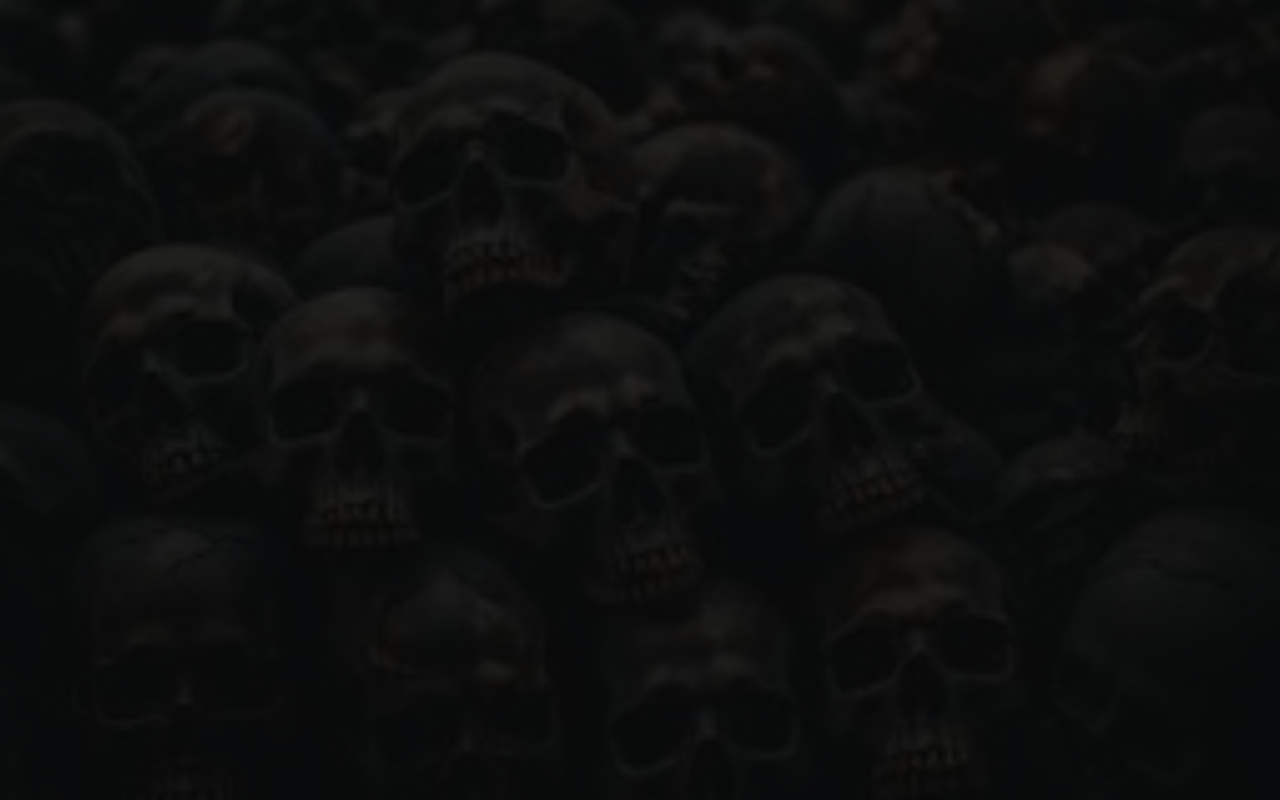
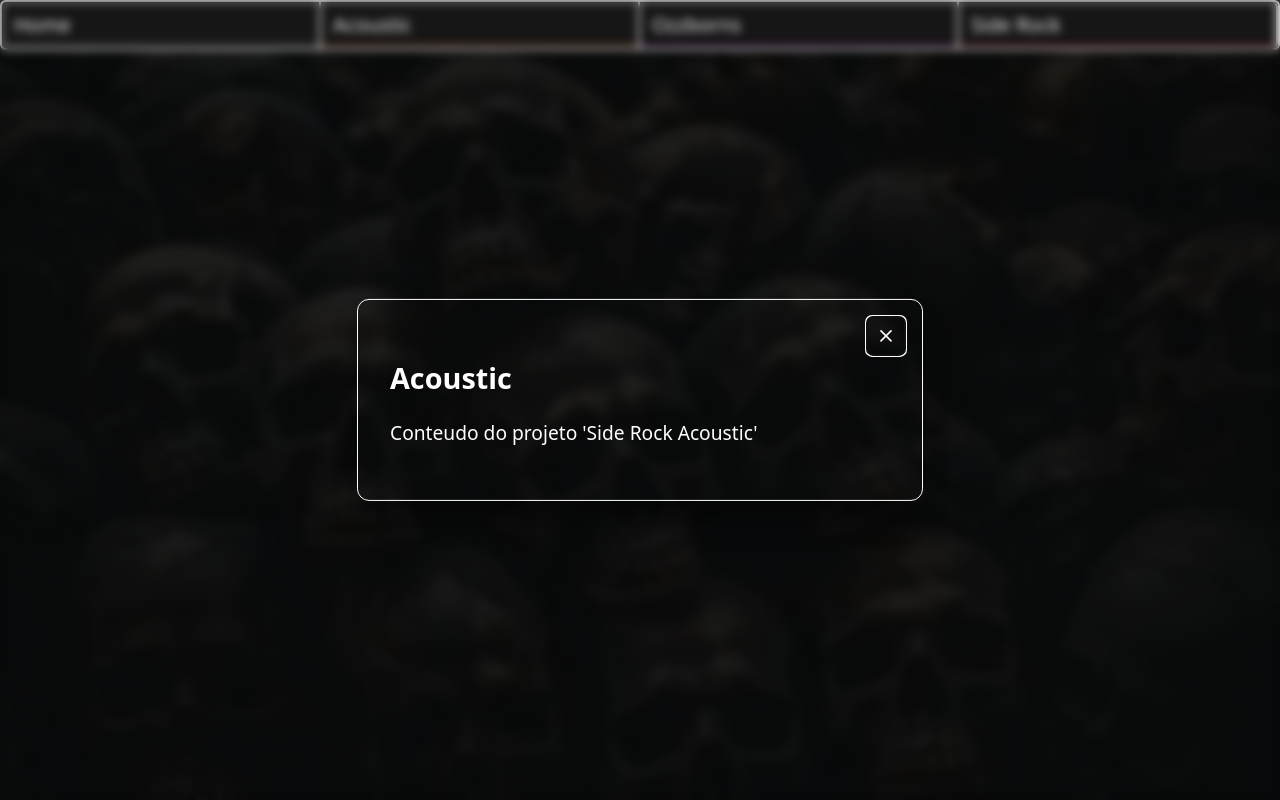
Before and after one commit to FSantiago75/SideRock, a React (Vite) app: page /SideRock/acoustic in a window 1280 px wide. Built offline with nearby package versions, Linux system fonts and the light colour scheme.

Commit message:
Fix: Routes

```diff
--- a/src/App.tsx
+++ b/src/App.tsx
@@ -7,12 +7,12 @@ import './App.css'
 
 function App() {
   return (
-    <BrowserRouter basename="/Home/">
+    <BrowserRouter basename="/SideRock/">
       <Routes>
         <Route path="/" element={<HomePage />} />
-        <Route path="/Acoustic" element={<AcousticPage />} />
-        <Route path="/Ozzborns" element={<OzzbornsPage />} />
-        <Route path="/SideRock" element={<SideRockPage />} />
+        <Route path="/acoustic" element={<AcousticPage />} />
+        <Route path="/ozzborns" element={<OzzbornsPage />} />
+        <Route path="/side-rock" element={<SideRockPage />} />
       </Routes>
     </BrowserRouter>
   )
--- a/src/Components/ButtonNavigation/index.tsx
+++ b/src/Components/ButtonNavigation/index.tsx
@@ -11,15 +11,15 @@ const ButtonNavigation = () => {
 			</Menubar.Menu>
 
 			<Menubar.Menu>
-				<Menubar.Trigger onClick={() => navigate('/Acoustic')} className={`${styles.Trigger} ${styles.Acoustic}`}>Acoustic</Menubar.Trigger>
+				<Menubar.Trigger onClick={() => navigate('/acoustic')} className={`${styles.Trigger} ${styles.Acoustic}`}>Acoustic</Menubar.Trigger>
 			</Menubar.Menu>
 
 			<Menubar.Menu>
-				<Menubar.Trigger onClick={() => navigate('/Ozzborns')} className={`${styles.Trigger} ${styles.Ozzborns}`}>Ozzborns</Menubar.Trigger>
+				<Menubar.Trigger onClick={() => navigate('/ozzborns')} className={`${styles.Trigger} ${styles.Ozzborns}`}>Ozzborns</Menubar.Trigger>
 			</Menubar.Menu>
 
 			<Menubar.Menu>
-				<Menubar.Trigger onClick={() => navigate('/SideRock')} className={`${styles.Trigger} ${styles.SideRock}`}>Side Rock</Menubar.Trigger>
+				<Menubar.Trigger onClick={() => navigate('/side-rock')} className={`${styles.Trigger} ${styles.SideRock}`}>Side Rock</Menubar.Trigger>
 			</Menubar.Menu>
 		</Menubar.Root>
 	);
--- a/src/Pages/HomePage/index.tsx
+++ b/src/Pages/HomePage/index.tsx
@@ -10,7 +10,7 @@ export const HomePage = () => {
 	return (
 		<>
 			<div className={styles.ProjectSelector}>
-				<div className={`${styles.ProjectSelectorItem} ${styles.Acoustic}`} onClick={() => navigate('/Acoustic')}>
+				<div className={`${styles.ProjectSelectorItem} ${styles.Acoustic}`} onClick={() => navigate('/acoustic')}>
 					<div className={styles.AcousticItem}>
 						<div className={styles.ItemTitle}>
 							Acoustic
@@ -20,7 +20,7 @@ export const HomePage = () => {
 						</div>
 					</div>
 				</div>
-				<div className={`${styles.ProjectSelectorItem} ${styles.SideRock}`} onClick={() => navigate('/SideRock')}>
+				<div className={`${styles.ProjectSelectorItem} ${styles.SideRock}`} onClick={() => navigate('/side-rock')}>
 					<div className={styles.SideRockItem}>
 					<div className={styles.ItemTitle}>
 							Side Rock
@@ -30,7 +30,7 @@ export const HomePage = () => {
 						</div>
 					</div>
 				</div>
-				<div className={`${styles.ProjectSelectorItem} ${styles.Ozzborns}`} onClick={() => navigate('/Ozzborns')}>
+				<div className={`${styles.ProjectSelectorItem} ${styles.Ozzborns}`} onClick={() => navigate('/ozzborns')}>
 					<div className={styles.OzzbornsItem}>
 						<div className={styles.ItemTitle}>
 							Ozzborn
--- a/vite.config.ts
+++ b/vite.config.ts
@@ -4,5 +4,5 @@ import react from '@vitejs/plugin-react'
 // https://vite.dev/config/
 export default defineConfig({
   plugins: [react()],
-  base: '/Home/',
+  base: '/SideRock/',
 })
```
